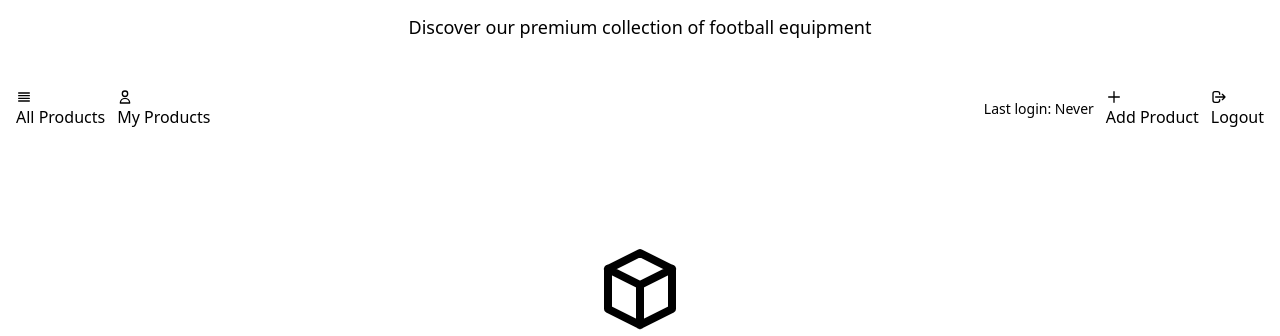
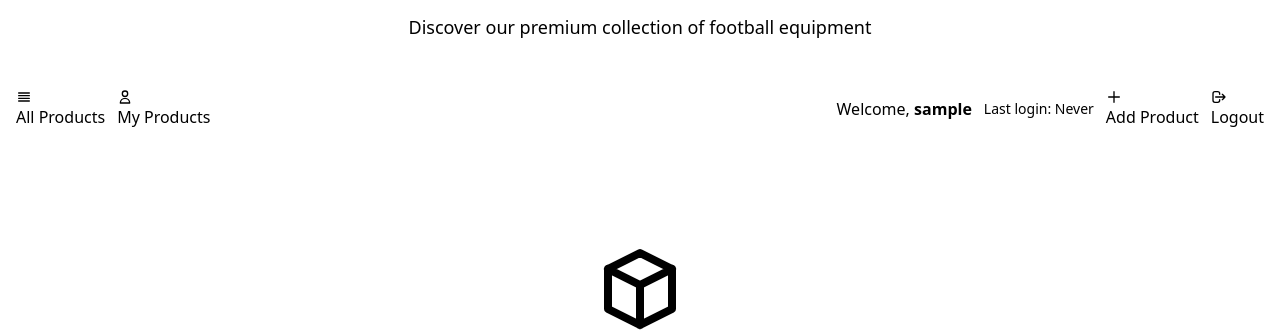
Before and after one commit to kevincornellius/kick-stack, a Django app: page / in a window 1280 px wide. Shown: the part 1005-1341 px from the top of the page. Run offline with Django 5.2, Linux system fonts and the light colour scheme; the visitor is signed in with stand-in values (Sample User, id 1); data that the repository does not hold is empty; some libraries are stand-ins or nearby versions.

Commit message:
feat: display welcome message with username on the main page

```diff
--- a/main/templates/pages/main/main.html
+++ b/main/templates/pages/main/main.html
@@ -86,7 +86,9 @@
 
                 <!-- User Actions -->
                 <div class="flex flex-wrap gap-3 items-center">
-                    <!-- Last Login Info -->
+                    <div>
+                        Welcome, <span class="font-semibold">{{ username }}</span>
+                    </div>
                     <div class="text-sm text-base-content/70 hidden lg:block">
                         Last login: {{ last_login }}
                     </div>
--- a/main/views.py
+++ b/main/views.py
@@ -29,6 +29,7 @@ def show_main(request):
         "class": "PBP E",
         "products": products,
         "last_login": request.COOKIES.get("last_login", "Never"),
+        "username": request.user.username,
     }
 
     return render(request, "pages/main/main.html", context)
```
